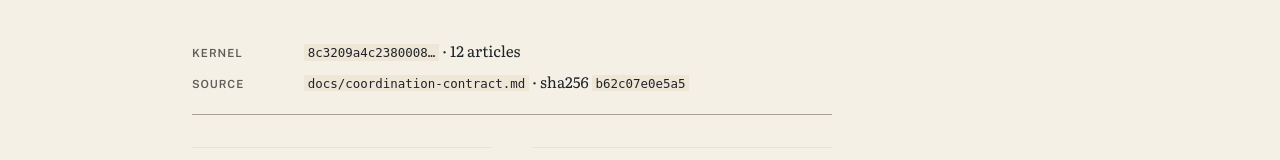
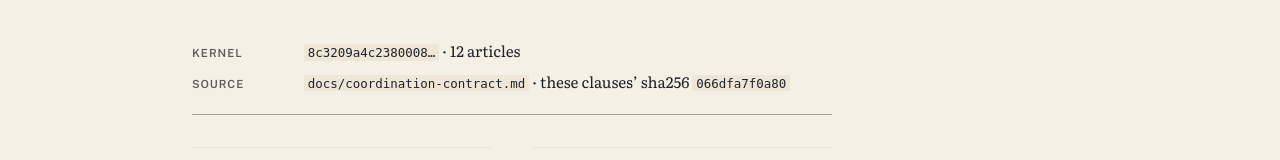
Before and after one commit to CommandAGI/site-vibegov, a plain HTML site: page contract.html in a window 1280 px wide. Shown: the part 605-765 px from the top of the page. Drawn offline with Linux system fonts and the light colour scheme.

Commit message:
contract.html: the source digest is of the rendered clauses only
An edit of the doc outside the clauses the page shows leaves the page current.

Co-Authored-By: Claude Opus 5.5 <noreply@anthropic.com>

```diff
--- a/contract.html
+++ b/contract.html
@@ -46,7 +46,7 @@
 <div class="doc source">
 <dl class="facts">
 <div><dt>Kernel</dt><dd><code title="8c3209a4c2380008f0a362d7b87ba03102ae0ed1a141c003025659550b302c2f">8c3209a4c2380008…</code> · 12 articles</dd></div>
-<div><dt>Source</dt><dd><code>docs/coordination-contract.md</code> · sha256 <code title="b62c07e0e5a59d0c9e73a57322b9e6f05f9c059ef829dfcfbacd4e225b2e0aa7">b62c07e0e5a5</code></dd></div>
+<div><dt>Source</dt><dd><code>docs/coordination-contract.md</code> · these clauses’ sha256 <code title="066dfa7f0a80fc12ffdc145ba202111ad156db4e1897313b1d9a5bccdd16c90d">066dfa7f0a80</code></dd></div>
 </dl>
 <nav class="toc" aria-label="The contract's sections"><ol><li><a href="#parts"><span>§ 1</span>The four parts</a></li><li><a href="#kernel"><span>§ 2</span>The kernel</a></li><li><a href="#people"><span>§ 3</span>People</a></li><li><a href="#rfcs"><span>§ 4</span>RFCs: how the law and the engine change</a></li><li><a href="#engine"><span>§ 5</span>The engine</a></li><li><a href="#evidence"><span>§ 6</span>Evidence</a></li><li><a href="#justice"><span>§ 7</span>Justice</a></li><li><a href="#pool"><span>§ 8</span>The pool</a></li><li><a href="#credit"><span>§ 9</span>Credit</a></li></ol></nav>
 </div>
```
